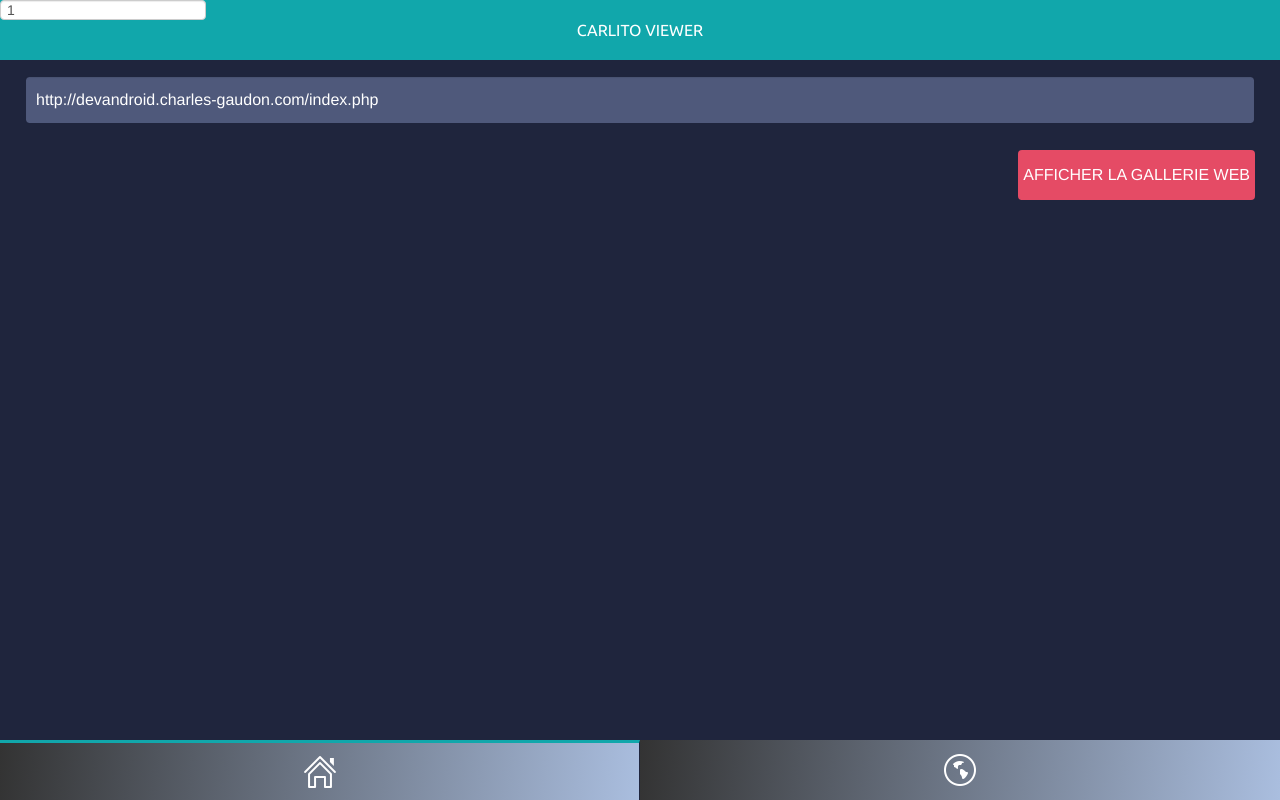
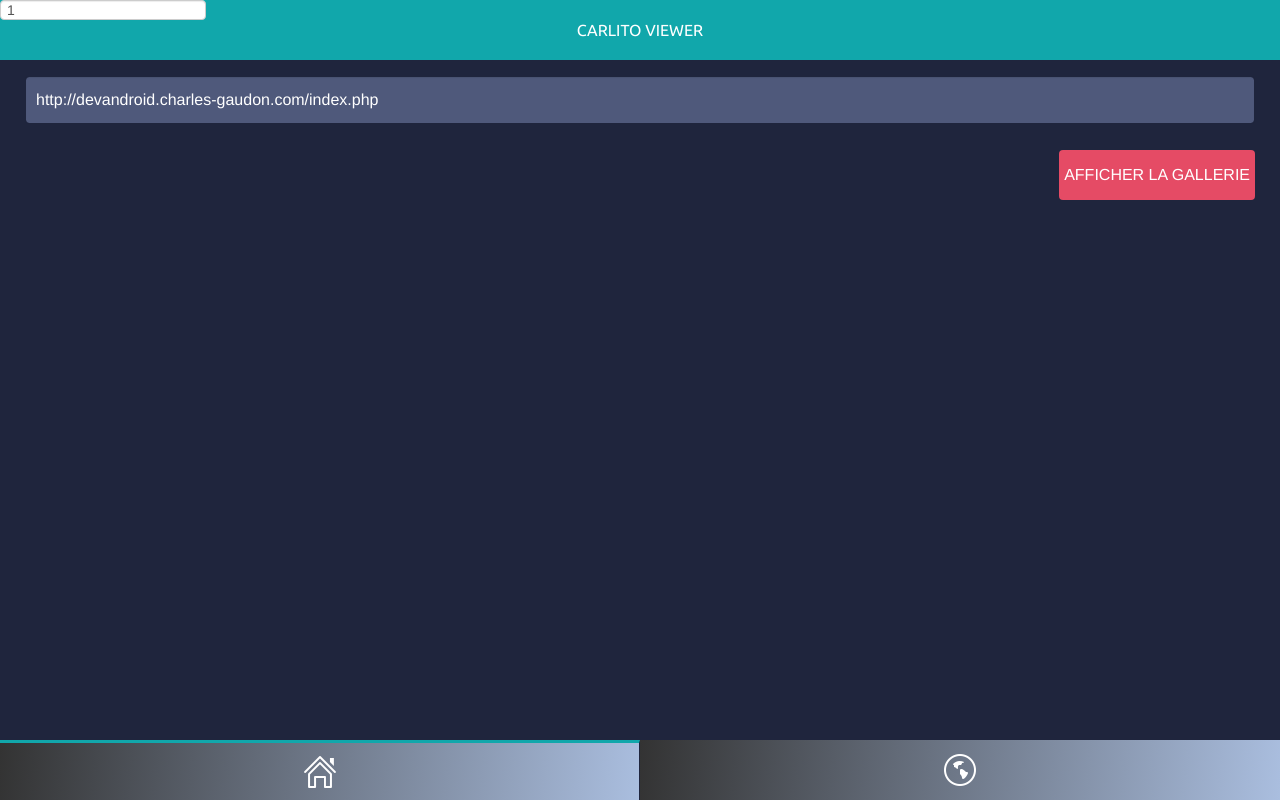
Before and after one commit to CharlesGaudon/CarlitoViewer, a plain HTML site: page main.html at #!/home in a window 1280 px wide. Shown: the top 800 px of the page. Drawn offline with Linux system fonts and the light colour scheme.

Commit message:
web viré

```diff
--- a/partials/home.html
+++ b/partials/home.html
@@ -12,7 +12,7 @@
 				<input class="text" type="text" placeholder="Afficher une gallerie Carlito" ng-model="galleryUrl">
 			</p>
 			<p>
-				<input class="submit" type="submit" value="Afficher la gallerie web" class="submit">
+				<input class="submit" type="submit" value="Afficher la gallerie" class="submit">
 			</p>
 		</form>
 	</section>
```
